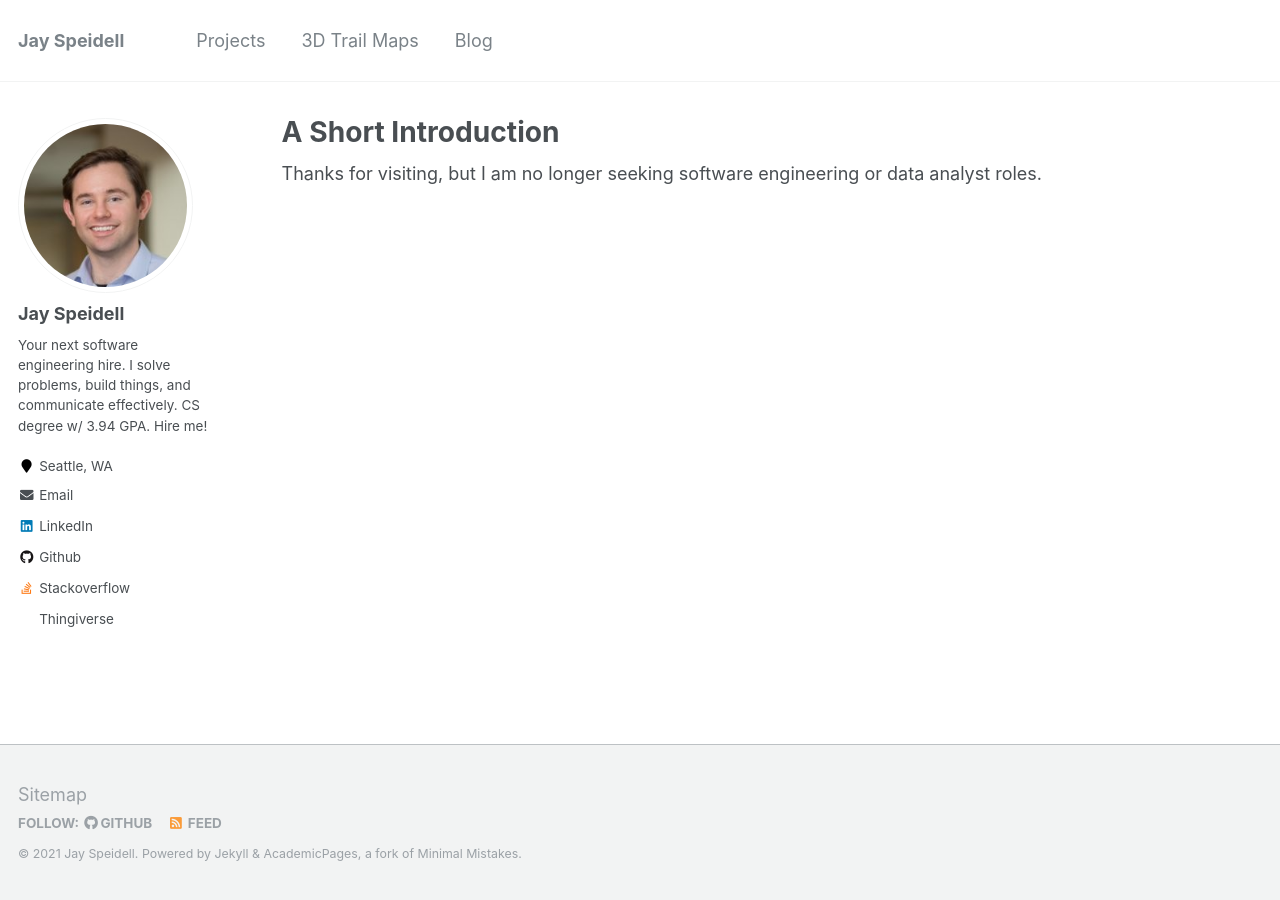
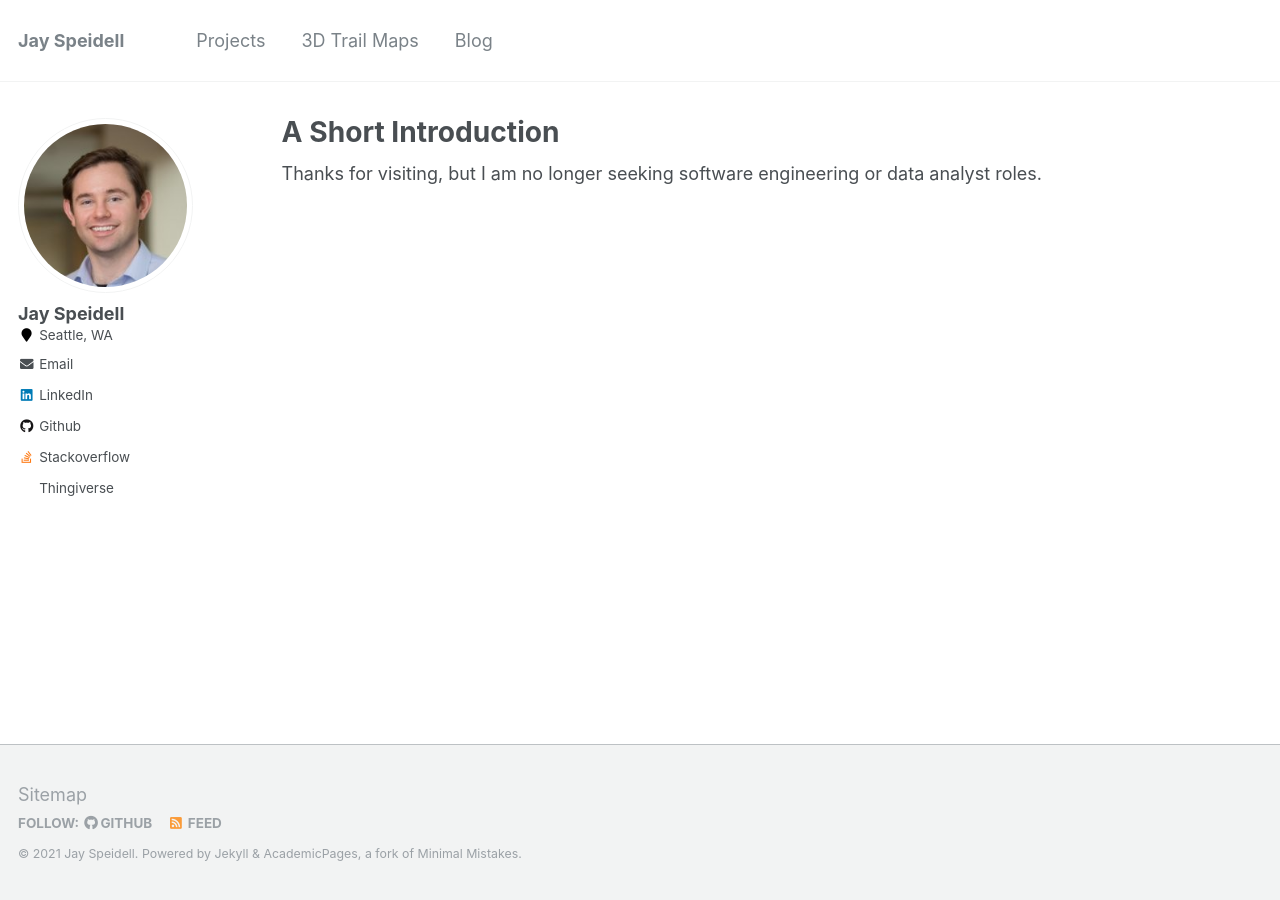
Before and after one commit to jayspeidell/jayspeidell.github.io, a Jekyll site: the page built from _pages/about.md, in a window 1280 px wide. Built offline with Jekyll 4.4.1, drawn with Linux system fonts in a browser that asks for light colours.

Commit message:
Update _config.yml

```diff
--- a/_config.yml
+++ b/_config.yml
@@ -82,7 +82,7 @@ analytics:
 author:
   name             : "Jay Speidell"
   avatar           : "profile.png"
-  bio              : "Your next software engineering hire. I solve problems, build things, and communicate effectively. CS degree w/ 3.94 GPA. Hire me! "
+  bio              : #"Your next software engineering hire. I solve problems, build things, and communicate effectively. CS degree w/ 3.94 GPA. Hire me! "
   location         : "Seattle, WA"
   employer         :
   pubmed           :
```
